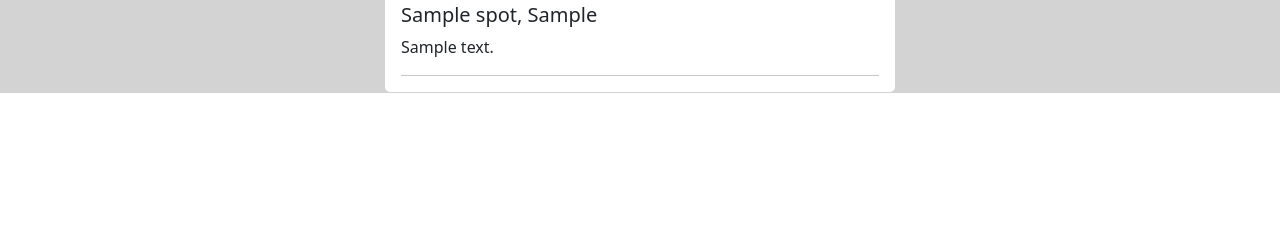
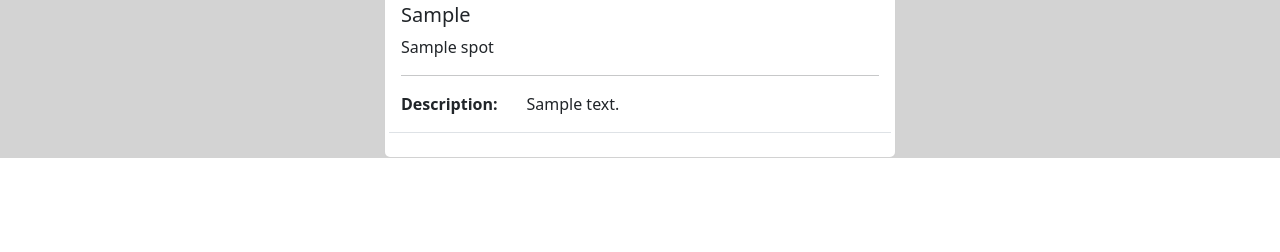
Before and after one commit to joshblecherman/open_door, a Flask app: page /funspots in a window 1280 px wide. Shown: the part 548-800 px from the top of the page. Run offline with Flask 3, Linux system fonts and the light colour scheme; tables that the repository leaves empty hold one stand-in row (values such as "Sample post").

Commit message:
Separated spot description

```diff
--- a/od_app/templates/fun_spots.html
+++ b/od_app/templates/fun_spots.html
@@ -8,25 +8,36 @@
     <div>
       <!-- Featured image -->
       <div class="bg-image hover-overlay shadow-1-strong ripple rounded-5 mb-4" data-mdb-ripple-color="light">
-        <img src="https://www.centralpark.com/downloads/4154/download/walk.jpe?cb=783665e2e86dabe11fdbe675f24e26c4&w=720&h=" class="img-fluid" />
+        <img
+          src="https://www.centralpark.com/downloads/4154/download/walk.jpe?cb=783665e2e86dabe11fdbe675f24e26c4&w=720&h="
+          class="img-fluid" />
         <a href="#!">
           <div class="mask" style="background-color: rgba(251, 251, 251, 0.15);"></div>
         </a>
       </div>
 
-      <!-- Article title and description -->
 
-      <h5>{{ spot.name }}, {{ spot.place }}</h5>
+      <h5>{{ spot.place }}</h5>
 
       <p>
-          {{ spot.description }}
+        {{ spot.name }}
       </p>
 
 
       <hr />
 
+      <div class="row mb-4 border-bottom pb-2">
+        <div class="col-3">
+          <strong>Description:</strong>
+        </div>
+
+        <div class="col-9">
+          <p class="mb-2">{{ spot.description }}</p>
+        </div>
+      </div>
+
     </div>
-    <!-- News block -->
+
   </div>
   {%endfor%}
 </div>
```
